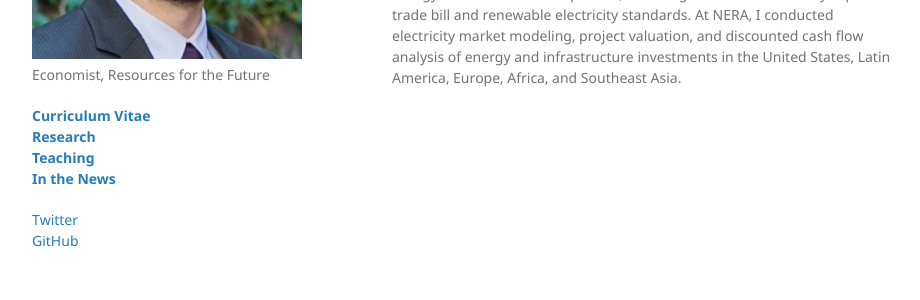
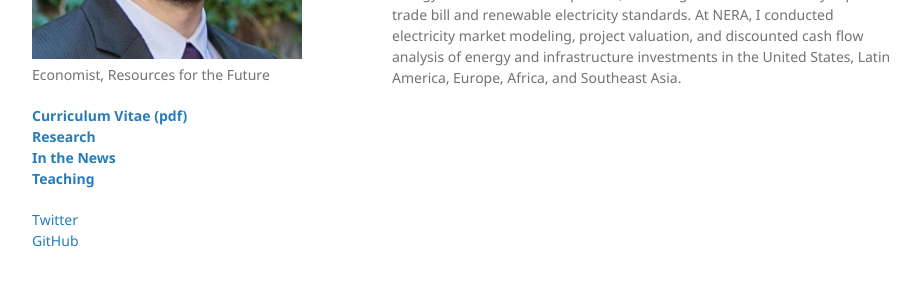
Before and after one commit to bprest/bprest.github.io, a Jekyll site: the page built from index.md, in a window 1280 px wide. Shown: the part 326-626 px from the top of the page, without its empty margins (178-1098 px from the left). Built offline with Jekyll 4.4.1, drawn with Linux system fonts in a browser that asks for light colours.

Commit message:
Adjust nav links

```diff
--- a/_layouts/default.html
+++ b/_layouts/default.html
@@ -26,7 +26,7 @@
         <p class="view"><a href="{{ site.github.repository_url }}">View the Project on GitHub <small>{{ site.github.repository_nwo }}</small></a></p>
         {% endif %}
 
-        <p class="view"><a href="http://bit.ly/BrianPrestCV"><b>Curriculum Vitae</b></a><br><a href="./research"><b>Research</b></a><br><a href="./teaching"><b>Teaching</b></a><br><a href="./in-the-news"><b>In the News</b></a> </p>
+        <p class="view"><a href="http://bit.ly/BrianPrestCV"><b>Curriculum Vitae (pdf)</b></a><br><a href="./research"><b>Research</b></a><br><a href="./in-the-news"><b>In the News</b></a><br><a href="./teaching"><b>Teaching</b></a> </p>
 
         {% if site.github.is_user_page %}
         <p class="view"><a href="https://twitter.com/bprest">Twitter</a><br><a href="{{ site.github.owner_url }}"> GitHub </a></p>
```
